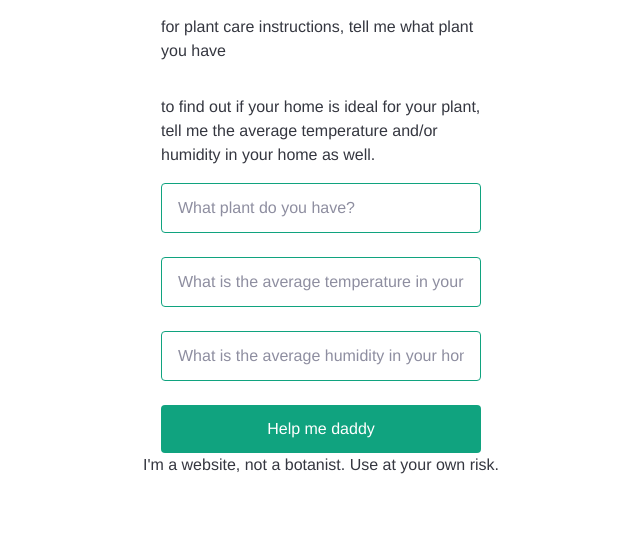
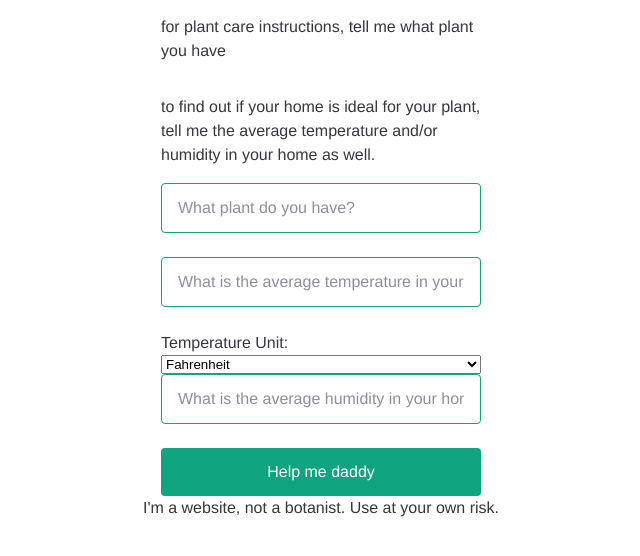
Before and after one commit to jaskinner/plantDaddy, a Flask app: page / in a window 1280 px wide. Shown: the part 223-779 px from the top of the page, without its empty margins (319-959 px from the left). Run offline with Flask 2, Linux system fonts and the light colour scheme; some web fonts are replaced.

Commit message:
implicit temp var and explicit switch

```diff
--- a/app.py
+++ b/app.py
@@ -1,9 +1,7 @@
 import os, requests
-
 import openai
 from flask import Flask, redirect, render_template, request, url_for, Markup
 
-# def create_app(*args, **kwargs):
 app = Flask(__name__)
 
 openai.api_key = os.getenv("OPENAI_API_KEY")
@@ -14,11 +12,12 @@ def index():
         plant = request.form["plant"]
         temp = request.form["temp"]
         humidity = request.form["humidity"]
+        temp_unit = request.form.get("temp_unit", "F")  # assuming you have a field named "temp_unit" in your form
 
         if temp and humidity:
             response = openai.Completion.create(
                 model="text-davinci-003",
-                prompt=plant_env(plant, temp, humidity),
+                prompt=plant_env(plant, temp, humidity, temp_unit),
                 max_tokens=1024,
                 n=1,
                 stop=None,
@@ -48,19 +47,15 @@ def plant_rec(plant):
 Plant Name: {}
 """.format(plant)
 
-def plant_env(plant, temp, humidity):
+def plant_env(plant, temp, humidity, temp_unit):
     return """Based on the following criteria, is this a good plant for my home environment?
                 Please respond in a block of html/css for readability
 
 Plant Name: {}
-Average Home Temperature: {}
-Average Home Humidity: {}
-""".format(plant, temp, humidity)
+Average Home Temperature: {}°{}
+Average Home Humidity: {}%
+""".format(plant, temp, temp_unit, humidity)
 
+# Run this at the bottom to execute the app when this script is run
 if __name__ == '__main__':
-    port = int(os.getenv('PORT', 5000))
-    app.run(host='0.0.0.0', port=port)
-
-@app.route('/health', methods=['GET'])
-def health_check():
-    return "Healthy", 200
+    app.run()
--- a/templates/index.html
+++ b/templates/index.html
@@ -16,6 +16,11 @@
     <p>to find out if your home is ideal for your plant, tell me the average temperature and/or humidity in your home as well.</p>
     <input type="text" name="plant" placeholder="What plant do you have?" required />
     <input type="text" name="temp" placeholder="What is the average temperature in your home?" />
+    <label for="temp_unit">Temperature Unit:</label>
+    <select name="temp_unit">
+        <option value="F" selected>Fahrenheit</option>
+        <option value="C">Celsius</option>
+    </select>
     <input type="text" name="humidity" placeholder="What is the average humidity in your home?" />
     <input type="submit" value="Help me daddy" />
   </form>
```
